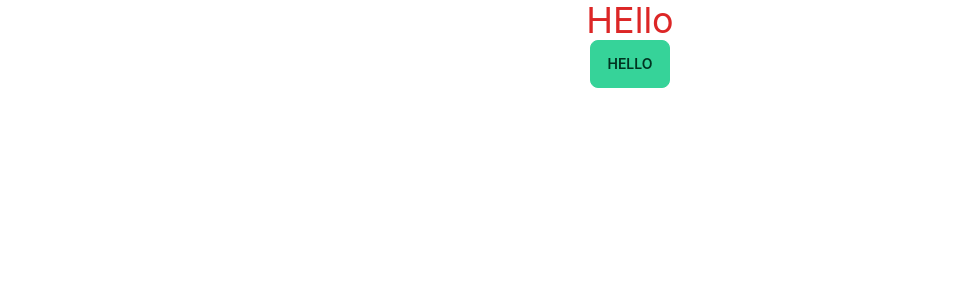
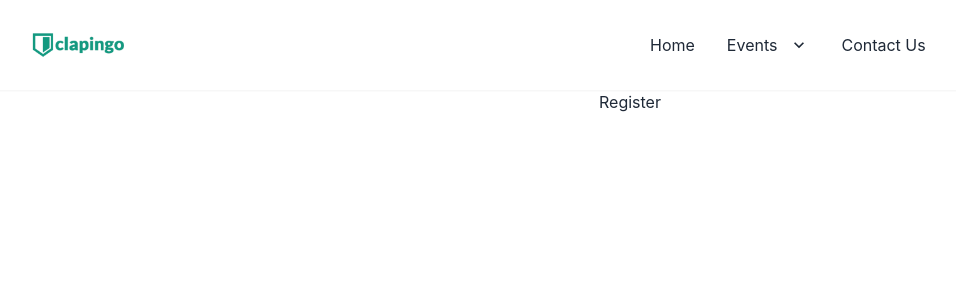
Before and after one commit to Tasnim-Bahar-Samir/clapingo-edu-task, a React (Create React App) app: page /register in a window 1280 px wide. Shown: the top 300 px of the page, without its empty margins (10-966 px from the left). Built offline with nearby package versions, Linux system fonts and the light colour scheme.

Commit message:
added navbar

```diff
--- a/package.json
+++ b/package.json
@@ -9,6 +9,10 @@
     "daisyui": "^2.46.1",
     "react": "^18.2.0",
     "react-dom": "^18.2.0",
+    "react-hook-form": "^7.41.5",
+    "react-hot-toast": "^2.4.0",
+    "react-icons": "^4.7.1",
+    "react-router-dom": "^6.6.2",
     "react-scripts": "5.0.1",
     "web-vitals": "^2.1.4"
   },
--- a/src/App.js
+++ b/src/App.js
@@ -1,10 +1,36 @@
+import { Toaster } from 'react-hot-toast';
+import { createBrowserRouter, RouterProvider } from 'react-router-dom';
 import './App.css';
+import Home from './Components/Home/Home';
+import Login from './Components/Login/Login';
+import Register from './Components/Register/Register';
+import Main from './Layouts/Main';
 
 function App() {
+  const router = createBrowserRouter([
+    {
+      path:'/',
+      element:<Main/>,
+      children: [
+        {
+          path:'/',
+          element:<Home/>,
+        },
+        {
+          path:'/login',
+          element:<Login/>
+        },
+        {
+          path:'/register',
+          element:<Register/>
+        }
+      ]
+    }
+  ])
   return (
     <div className="App">
-      <h1 className='text-red-600 text-4xl'>HEllo</h1>
-      <button className='btn btn-success'>HEllo</button>
+      <Toaster/>
+      <RouterProvider router={router}></RouterProvider>
     </div>
   );
 }
--- /dev/null
+++ b/src/Components/Header/Navbar.js
@@ -0,0 +1,90 @@
+import React, { useContext } from 'react'
+import { Link, useNavigate } from 'react-router-dom'
+import logo from '../../assets/images/Clapingo Logo.png'
+// import { authProvider } from '../Contexts/UserContext'
+// import {FaUserAlt} from 'react-icons/fa'
+const Navbar = () => {
+    // const{user,userLogOut} = useContext(authProvider)
+    // const navigate = useNavigate()
+    // console.log(user)
+    // const handleLogout = ()=>{
+    //     userLogOut()
+    //     navigate('/login')
+    // }
+  return (
+    <div className="navbar bg-base-100 md:px-10 px-2 h-[90px] shadow-sm">
+  <div className="navbar-start">
+    <div className="dropdown">
+      <label tabIndex={0} className="btn btn-ghost lg:hidden">
+        <svg xmlns="http://www.w3.org/2000/svg" className="h-5 w-5" fill="none" viewBox="0 0 24 24" stroke="currentColor"><path strokeLinecap="round" strokeLinejoin="round" strokeWidth="2" d="M4 6h16M4 12h8m-8 6h16" /></svg>
+      </label>
+      <ul tabIndex={0} className="menu menu-compact dropdown-content mt-3 p-2 shadow bg-base-100 rounded-box w-52">
+        <li ><Link to='/'>Home</Link></li>
+        <li tabIndex={0}>
+          <a className="justify-between">
+            Events
+            <svg className="fill-current" xmlns="http://www.w3.org/2000/svg" width="24" height="24" viewBox="0 0 24 24"><path d="M8.59,16.58L13.17,12L8.59,7.41L10,6L16,12L10,18L8.59,16.58Z"/></svg>
+          </a>
+          <ul className="p-2 bg-white shadow-sm z-40">
+            <li><a>Monthy Event</a></li>
+            <li><a>Regular Event</a></li>
+            <li><a>Annual Event</a></li>
+          </ul>
+        </li>
+        <li><a>Contact Us</a></li>
+        <div className='form-control'>
+    <input type="text" placeholder="Search" className="input input-bordered" />
+  </div>
+      </ul>
+    </div>
+    <Link to='/' className="normal-case md:text-4xl text-xl font-bold flex items-center"><img className='w-24' src={logo} alt="" /></Link>
+  </div>
+  <div className="navbar-center hidden lg:flex">
+    <ul className="menu menu-horizontal px-1">
+      <li><Link to='/'>Home</Link></li>
+      <li tabIndex={0}>
+        <a>
+          Events
+          <svg className="fill-current" xmlns="http://www.w3.org/2000/svg" width="20" height="20" viewBox="0 0 24 24"><path d="M7.41,8.58L12,13.17L16.59,8.58L18,10L12,16L6,10L7.41,8.58Z"/></svg>
+        </a>
+        <ul className="p-2 bg-white shadow-sm z-40">
+        <li><a>Monthy Event</a></li>
+            <li><a>Regular Event</a></li>
+            <li><a>Annual Event</a></li>
+        </ul>
+      </li>
+      <li><a>Contact Us</a></li>
+    </ul>
+  </div>
+  {/* <div className="navbar-end  flex md:gap-5 gap-1">
+  <div className='form-control md:block hidden'>
+    <input type="text" placeholder="Search" className="input input-bordered" />
+  </div>
+  {
+    user?.uid?
+    <div className="dropdown dropdown-end">
+      <label tabIndex={0} className="btn btn-ghost btn-circle avatar">
+        <div className="w-10 rounded-full h-10">
+          {user.photoURL?
+            <img className='w-full' src={user.photoURL} alt="" />
+          :<FaUserAlt className='w-full h-full'/>}
+        </div>
+      </label>
+      <ul tabIndex={0} className="mt-3 p-2 shadow menu menu-compact dropdown-content bg-base-100 rounded-box w-52">
+        <li>
+          <a className="justify-between">
+            Profile
+          </a>
+        </li>
+        <li onClick={handleLogout}><a>Logout</a></li>
+      </ul>
+    </div>
+    :
+    <Link to='/login' className='btn'>Login</Link>
+  }
+  </div> */}
+</div>
+  )
+}
+
+export default Navbar
--- /dev/null
+++ b/src/Components/Home/Home.js
@@ -0,0 +1,9 @@
+import React from 'react'
+
+const Home = () => {
+  return (
+    <div>Home</div>
+  )
+}
+
+export default Home
--- /dev/null
+++ b/src/Components/Login/Login.js
@@ -0,0 +1,9 @@
+import React from 'react'
+
+const Login = () => {
+  return (
+    <div>Login</div>
+  )
+}
+
+export default Login
--- /dev/null
+++ b/src/Components/Register/Register.js
@@ -0,0 +1,9 @@
+import React from 'react'
+
+const Register = () => {
+  return (
+    <div>Register</div>
+  )
+}
+
+export default Register
--- /dev/null
+++ b/src/Layouts/Main.js
@@ -0,0 +1,15 @@
+import React from 'react'
+import { Outlet } from 'react-router-dom'
+import Navbar from '../Components/Header/Navbar'
+
+const Main = () => {
+  return (
+    <div>
+        <Navbar/>
+        <Outlet/>
+    </div>
+
+  )
+}
+
+export default Main
```
Also changed, not shown: src/assets/images/Clapingo Logo.png (added), 1 other file (tests, documents, lock files or other folders).
